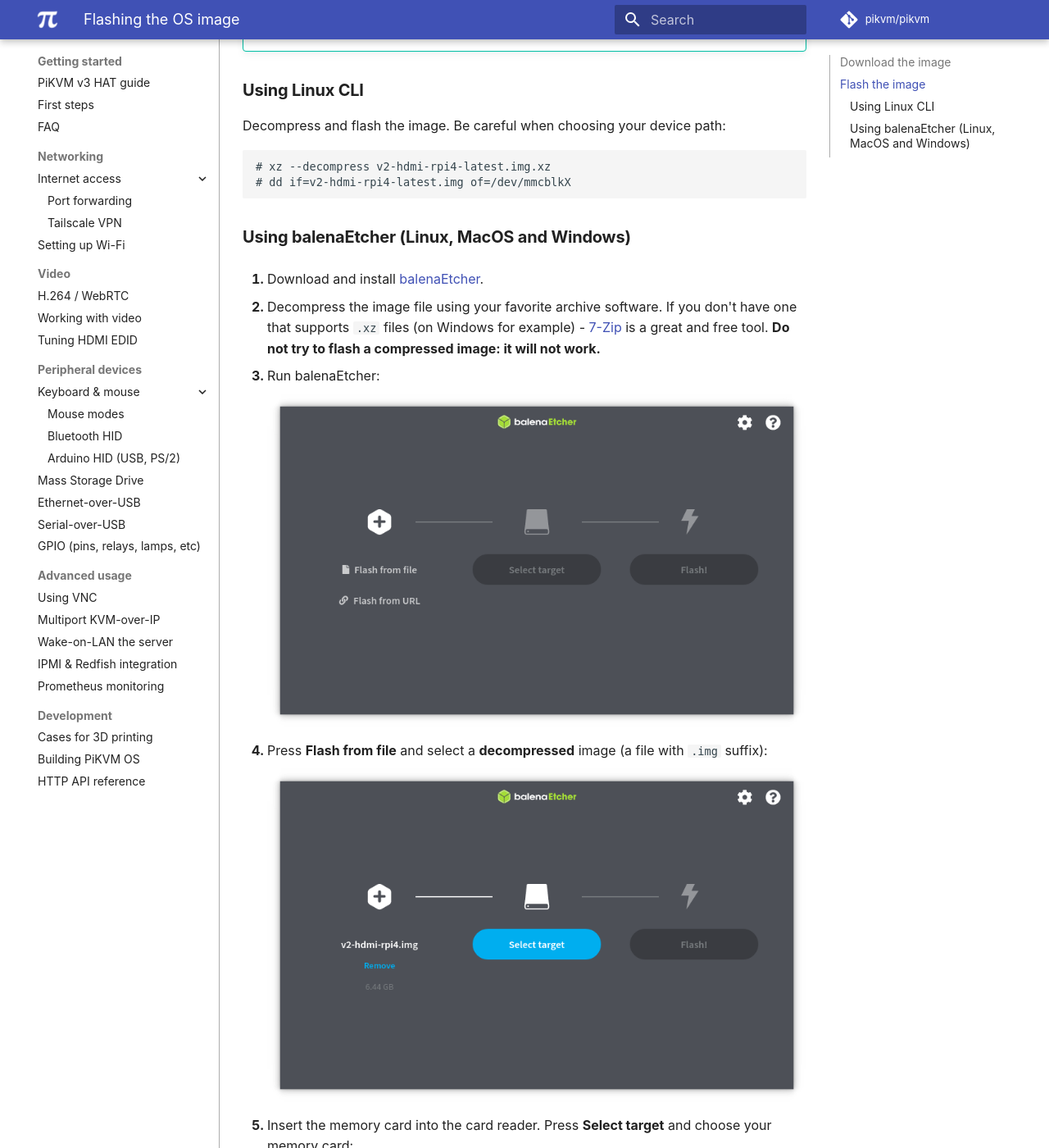
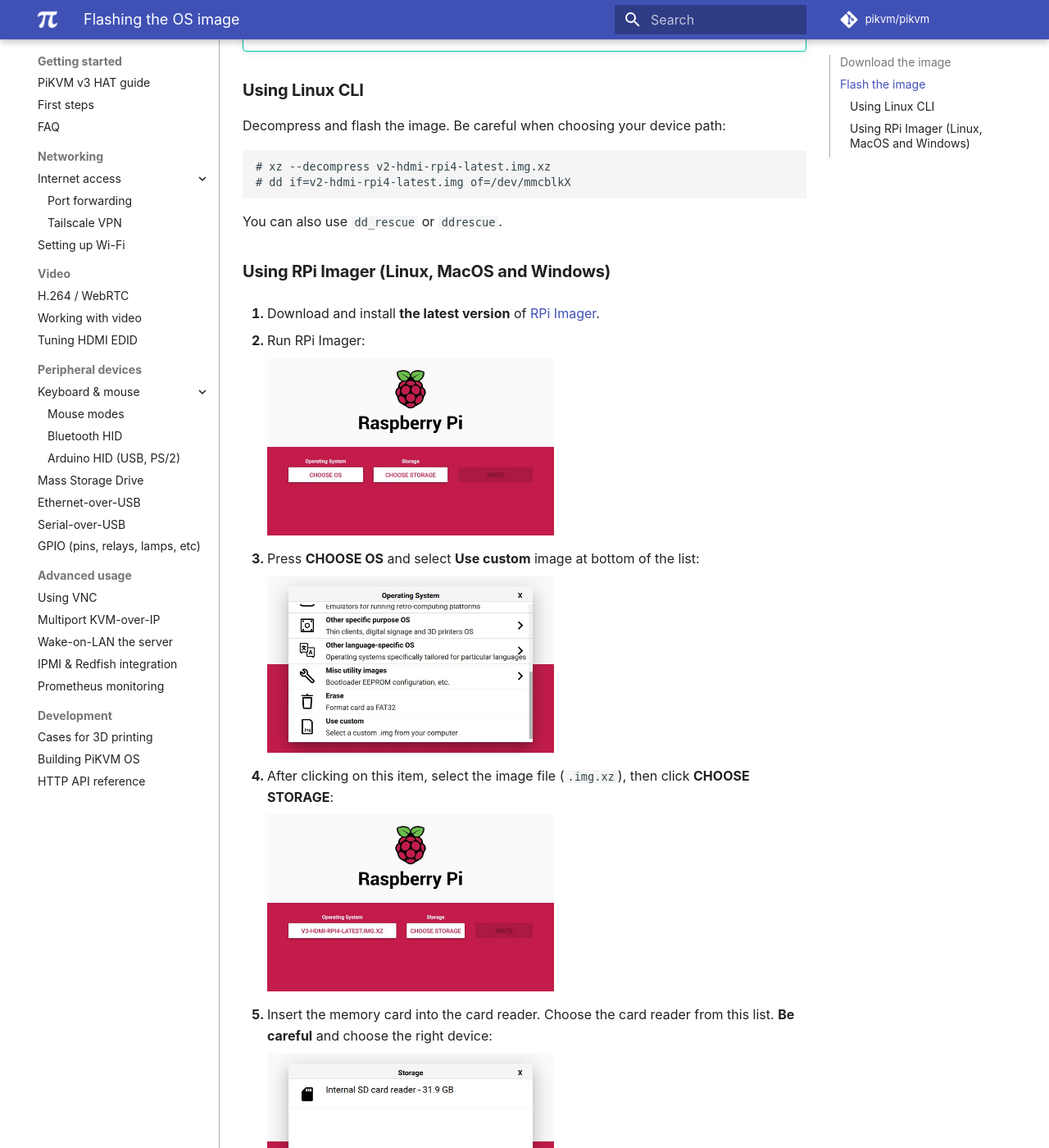
Before and after one commit to pikvm/pikvm, an MkDocs documentation site: the page built from docs/flashing_os.md, in a window 1280 px wide and 1400 px high, scrolled down 853 px. Shown: the whole window at 82% size. Built offline with MkDocs 1.6.1 and Material for MkDocs 9.7.7, drawn with Linux system fonts in a browser that asks for light colours; some web fonts are replaced; comment, search, counter and statistics services are not loaded; some of the changed text lies outside the part shown.

Commit message:
using rpi imager

````diff
--- a/docs/flashing_os.md
+++ b/docs/flashing_os.md
@@ -27,37 +27,49 @@
 ### Using Linux CLI
 
 Decompress and flash the image. Be careful when choosing your device path:
+
 ```
 # xz --decompress v2-hdmi-rpi4-latest.img.xz
 # dd if=v2-hdmi-rpi4-latest.img of=/dev/mmcblkX
 ```
 
+You can also use `dd_rescue` or `ddrescue`.
 
-### Using balenaEtcher (Linux, MacOS and Windows)
 
-1. Download and install [balenaEtcher](https://www.balena.io/etcher).
+### Using RPi Imager (Linux, MacOS and Windows)
 
-2. Decompress the image file using your favorite archive software. If you don't have one that supports `.xz` files (on Windows for example) - [7-Zip](https://www.7-zip.org) is a great and free tool. **Do not try to flash a compressed image: it will not work.**
+1. Download and install **the latest version** of [RPi Imager](https://github.com/raspberrypi/rpi-imager/releases).
 
-3. Run balenaEtcher:
+2. Run RPi Imager:
 
-    <img src="balena-1.png" alt="drawing" height="250" />
+    <img src="imager-1.jpg" width="350" />
 
-4. Press **Flash from file** and select a **decompressed** image (a file with `.img` suffix):
+3. Press **CHOOSE OS** and select **Use custom** image at bottom of the list:
 
-    <img src="balena-2.png" alt="drawing" height="250" />
+    <img src="imager-2.jpg" width="350" />
 
-5. Insert the memory card into the card reader. Press **Select target** and choose your memory card:
+4. After clicking on this item, select the image file (`.img.xz`), then click **CHOOSE STORAGE**:
 
-    <img src="balena-3.png" alt="drawing" height="250" />
+    <img src="imager-3.jpg" width="350" />
 
-6. Press **Flash!** button.
+5. Insert the memory card into the card reader. Choose the card reader from this list. **Be careful** and choose the right device:
 
-    <img src="balena-4.png" alt="drawing" height="250" />
+    <img src="imager-4.jpg" width="350" />
 
-7. Wait for the process to finish. Get yourself a coffee or do some stretching :) If an error occurs during flashing, repeat the process:
+6. After choosing the memory card, press the **WRITE** button. Confirm the operation when you are asked about it:
 
-    <img src="balena-5.png" alt="drawing" height="250" />
+    <img src="imager-5.jpg" width="350" />
 
-!!! tip
-    If balenaEtcher does not work for you and you continue to get failed bootup's, download the [Raspberry Pi Imager](https://www.raspberrypi.com/software) and use that instead. The general algorithm of actions is exactly the same: use a decompressed image, run Imager, select a device and flash the image there.
+7. Wait for the process to finish. Get yourself a coffee or do some stretching :)
+
+    !!! tip
+        The process may hang at 99% for a long time, this is okay, just wait for it to complete
+
+    <img src="imager-6.jpg" width="350" />
+
+8. Remove the memory card after successful completion:
+
+    <img src="imager-7.jpg" width="350" />
+
+    !!! tip
+        If an error occurs during flashing or booting PiKVM, repeat the process.
````
Also changed, not shown: docs/flashing_os/balena-1.png (deleted), docs/flashing_os/balena-2.png (deleted), docs/flashing_os/balena-3.png (deleted), docs/flashing_os/balena-4.png (deleted), docs/flashing_os/balena-5.png (deleted), docs/flashing_os/imager-1.jpg (added), docs/flashing_os/imager-2.jpg (added), docs/flashing_os/imager-3.jpg (added), docs/flashing_os/imager-4.jpg (added), docs/flashing_os/imager-5.jpg (added), docs/flashing_os/imager-6.jpg (added), docs/flashing_os/imager-7.jpg (added).
